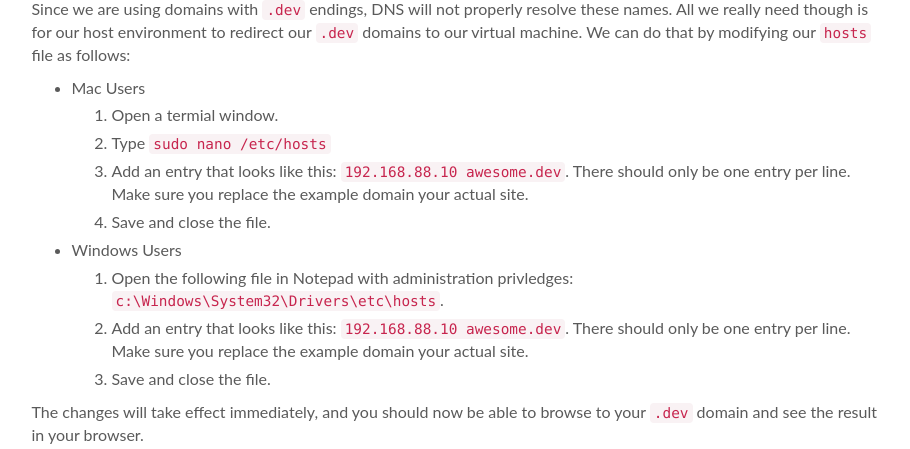
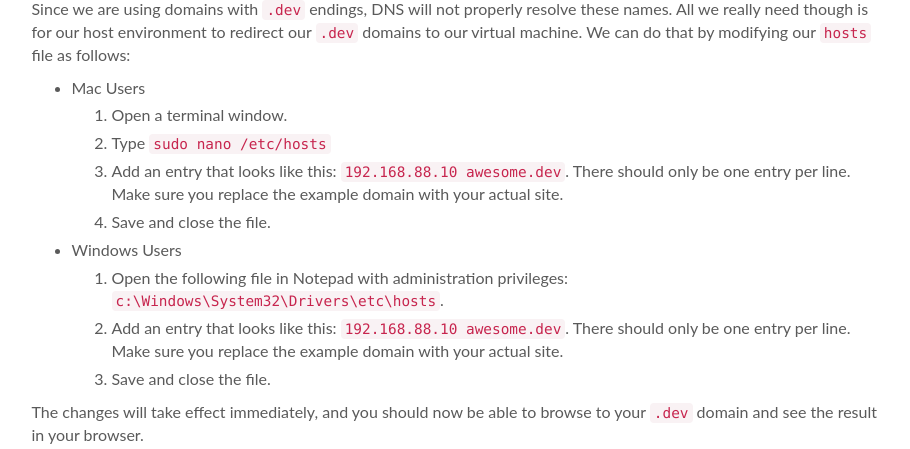
Before and after one commit to warpspeed/warpspeed-docs, a Jekyll site: the page built from v1/vagrant-site-management.md, in a window 1280 px wide and 900 px high, scrolled down 2474 px. Shown: the part 155-604 px from the top of the window, without its empty margins (331-1241 px from the left). Built offline with Jekyll 4.4.1, drawn with Linux system fonts in a browser that asks for light colours; comment, search, counter and statistics services are not loaded; some of the changed text lies outside the part shown.

Commit message:
Fixed typos.

```diff
--- a/v1/vagrant-site-management.md
+++ b/v1/vagrant-site-management.md
@@ -120,14 +120,14 @@ This is the name of the directory for the site within the `~/sites` folder and i
 Since we are using domains with `.dev` endings, DNS will not properly resolve these names. All we really need though is for our host environment to redirect our `.dev` domains to our virtual machine. We can do that by modifying our `hosts` file as follows:
 
 - Mac Users
-    1. Open a termial window.
+    1. Open a terminal window.
     1. Type `sudo nano /etc/hosts`
-    1. Add an entry that looks like this: `192.168.88.10  awesome.dev`. There should only be one entry per line. Make sure you replace the example domain your actual site.
+    1. Add an entry that looks like this: `192.168.88.10  awesome.dev`. There should only be one entry per line. Make sure you replace the example domain with your actual site.
     1. Save and close the file.
 
 - Windows Users
-    1. Open the following file in Notepad with administration privledges: `c:\Windows\System32\Drivers\etc\hosts`.
-    1. Add an entry that looks like this: `192.168.88.10  awesome.dev`. There should only be one entry per line. Make sure you replace the example domain your actual site.
+    1. Open the following file in Notepad with administration privileges: `c:\Windows\System32\Drivers\etc\hosts`.
+    1. Add an entry that looks like this: `192.168.88.10  awesome.dev`. There should only be one entry per line. Make sure you replace the example domain with your actual site.
     1. Save and close the file.
 
 The changes will take effect immediately, and you should now be able to browse to your `.dev` domain and see the result in your browser.
```
Also changed, not shown: other parts of v1/vagrant-site-management.md (+1 -1 lines), v1/dns-configuration.md (+1 -1 lines).
